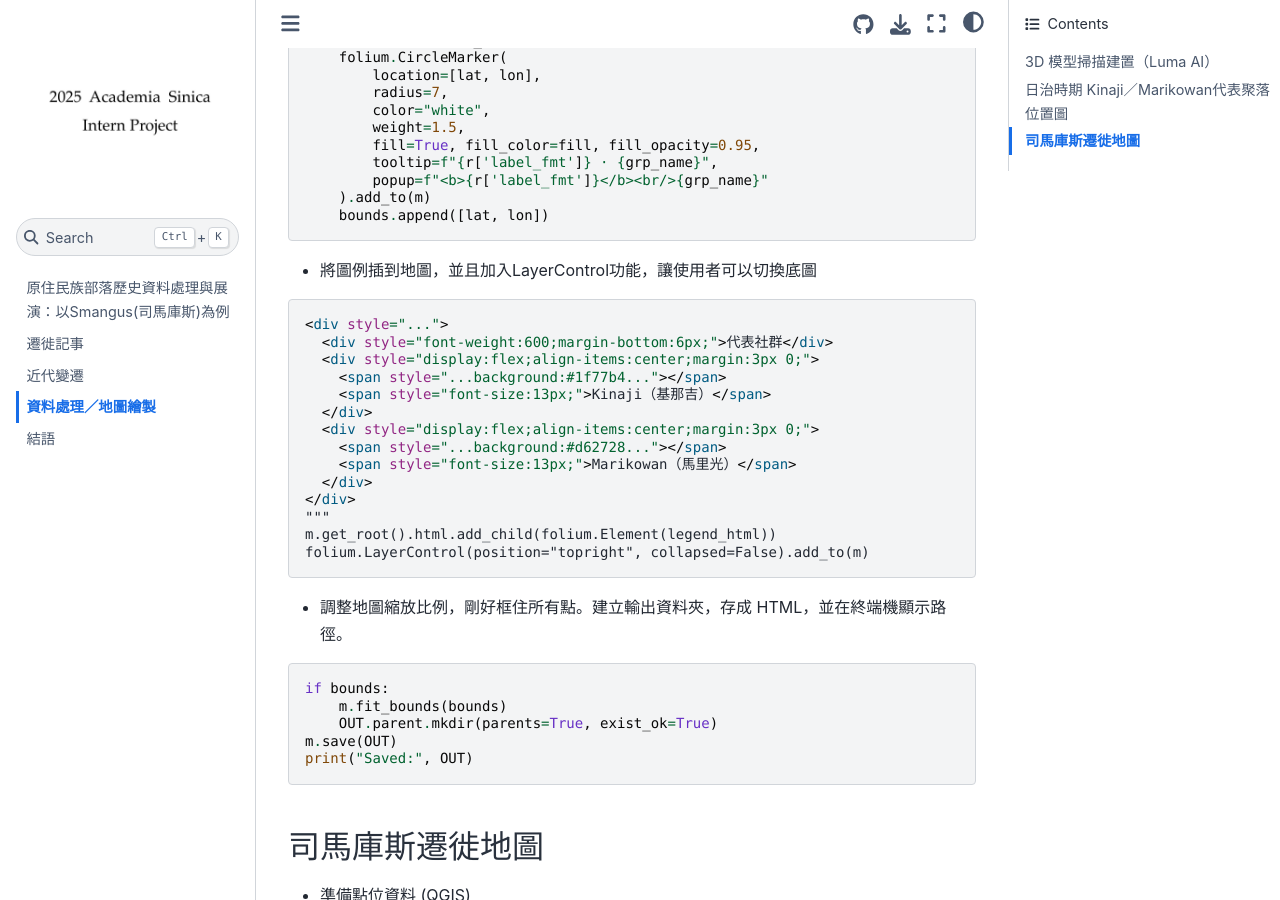
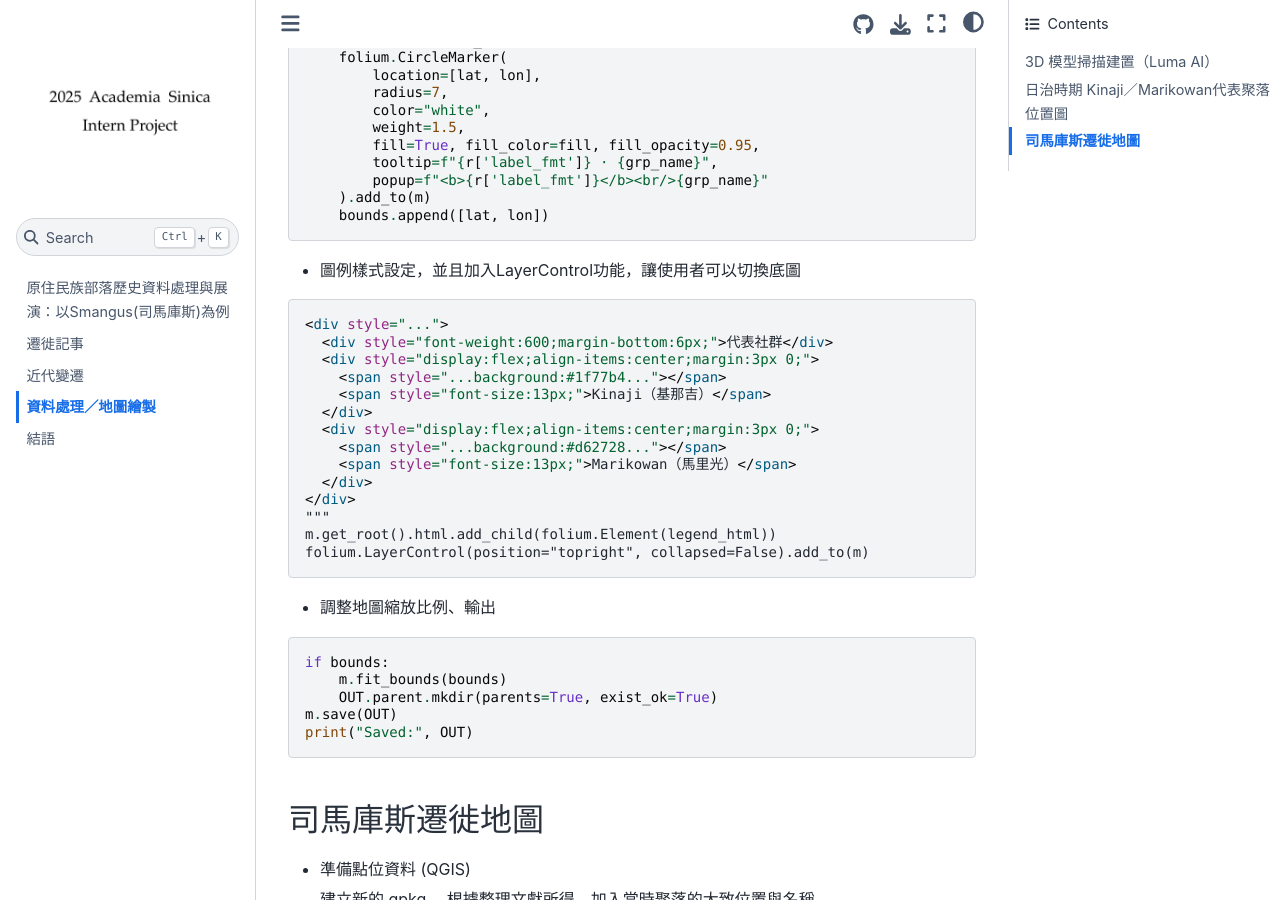
Before and after one commit to lsxx20/mybook2, a Jupyter Book: the page built from data_processing.md, in a window 1280 px wide and 900 px high, scrolled down 3122 px. Built offline with Jupyter Book 1.0.4 settings and Sphinx 7.4.7 and the Sphinx Book theme 1.1.4, drawn with Linux system fonts in a browser that asks for light colours; some of the changed text lies outside the part shown.

Commit message:
Update Content

````diff
--- a/data_processing.md
+++ b/data_processing.md
@@ -141,7 +141,7 @@ for _, r in gdf.iterrows():
     ).add_to(m)
     bounds.append([lat, lon])
 ```
-* 將圖例插到地圖，並且加入LayerControl功能，讓使用者可以切換底圖
+* 圖例樣式設定，並且加入LayerControl功能，讓使用者可以切換底圖
 ```html
 <div style="...">
   <div style="font-weight:600;margin-bottom:6px;">代表社群</div>
@@ -158,7 +158,7 @@ for _, r in gdf.iterrows():
 m.get_root().html.add_child(folium.Element(legend_html))
 folium.LayerControl(position="topright", collapsed=False).add_to(m)
 ```
-* 調整地圖縮放比例，剛好框住所有點。建立輸出資料夾，存成 HTML，並在終端機顯示路徑。
+* 調整地圖縮放比例、輸出
 ```python
 if bounds:
     m.fit_bounds(bounds)
@@ -281,7 +281,7 @@ for r in stages:
     if s not in items_by_stage[key]:
         items_by_stage[key].append(s)
 ```
-* 轉換成 HTML 的圖例
+* 圖例樣式設定
 ```python
 legend_rows = []
 for s in sorted(items_by_stage):
@@ -308,7 +308,7 @@ legend_html = f"""
 m.get_root().html.add_child(folium.Element(legend_html))
 folium.LayerControl(position="topright", collapsed=False).add_to(m)
 ```
-* 調整地圖縮放比例，剛好框住所有點。建立輸出資料夾，存成 HTML，並在終端機顯示路徑。
+* 調整地圖縮放比例、輸出
 ```python
 if bounds:
     m.fit_bounds(bounds)
````
